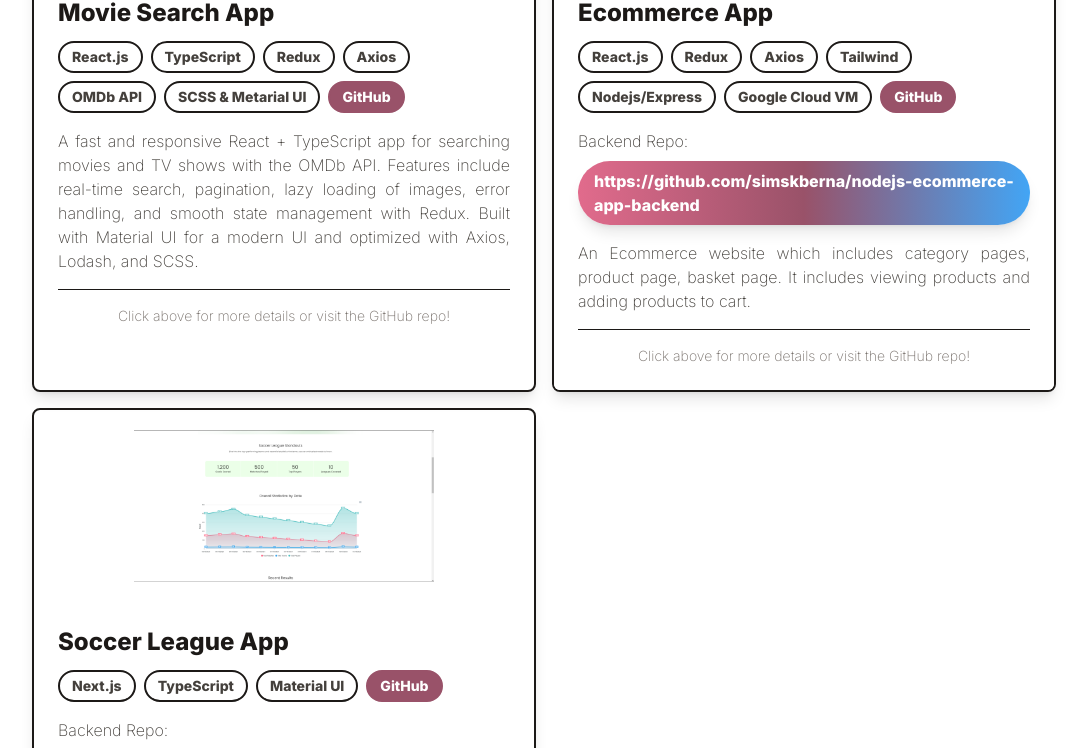
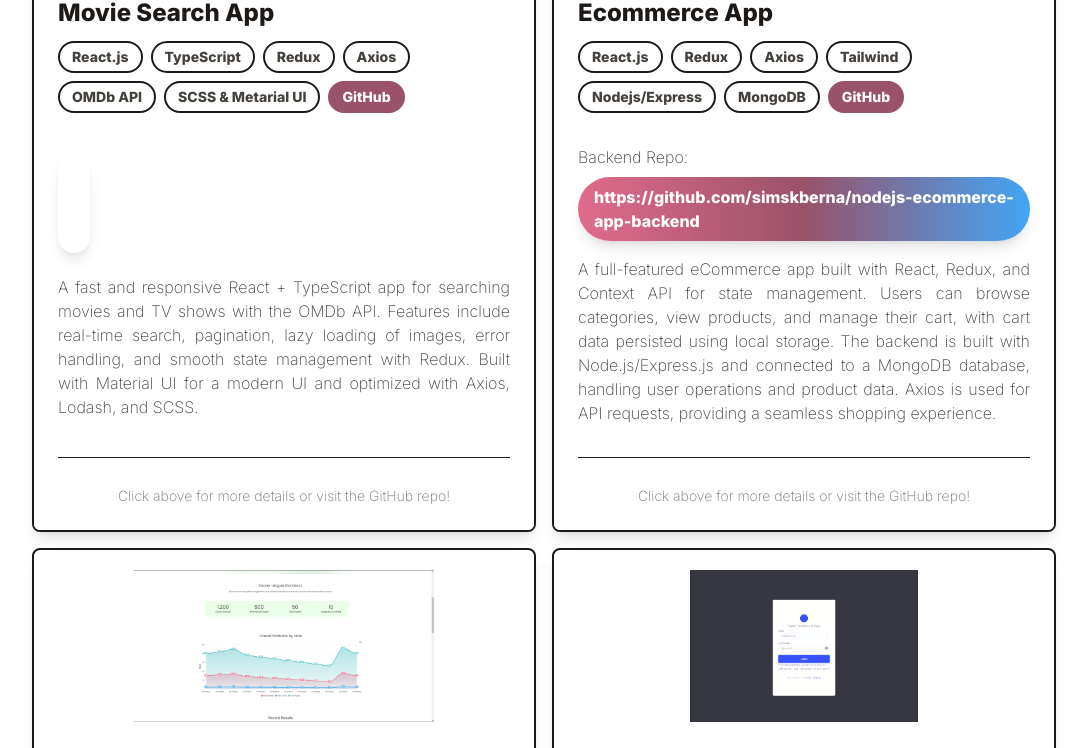
Before and after one commit to simskberna/react-portfoliowebsite, a React (Vite) app: page / in a window 1280 px wide. Shown: the part 573-1321 px from the top of the page, without its empty margins (96-1183 px from the left). Built offline with nearby package versions, Linux system fonts and the light colour scheme.

Commit message:
update: ui improvements and new data

```diff
--- a/src/components/PortfolioItem.jsx
+++ b/src/components/PortfolioItem.jsx
@@ -16,7 +16,7 @@ const PortfolioItem = ({ title, imgUrl, stack, link, githubLink, description, ba
         />
       </a>
 
-      <div className="w-full p-6 bg-white dark:bg-stone-800">
+      <div className="w-full p-6 bg-white dark:bg-stone-800 flex flex-col justify-between flex-grow">
         <h3 className="text-xl md:text-2xl mb-3 font-semibold text-stone-900 dark:text-white transition-colors duration-200 ease-in-out group-hover:text-[#995269]">
           {title}
         </h3>
@@ -40,21 +40,20 @@ const PortfolioItem = ({ title, imgUrl, stack, link, githubLink, description, ba
           </a>
         </div>
 
-       { backendLink && <div className="my-4">
+        <div className="my-4">
           <span className="text-sm md:text-base text-stone-700 dark:text-white text-left mb-2 block">
-            Backend Repo:
+            {backendLink && 'Backend Repo:'}
           </span>
           <a
             href={backendLink}
             target="_blank"
             rel="noopener noreferrer"
-            className="inline-block text-sm md:text-base font-semibold bg-gradient-to-r from-[#e16b8c] via-[#995269] to-[#42a5f5] text-white py-2 px-4 rounded-full shadow-lg hover:scale-105 transform transition-all duration-300 ease-in-out hover:shadow-xl"
+            className={`${backendLink ? 'bg-gradient-to-r from-[#e16b8c] via-[#995269] to-[#42a5f5]' : 'min-h-[100px]'} inline-block text-sm md:text-base font-semibold  text-white py-2 px-4 rounded-full shadow-lg hover:scale-105 transform transition-all duration-300 ease-in-out hover:shadow-xl`}
           >
             {backendLink}
           </a>
-        </div>}
-
-        <p className="text-sm md:text-base text-stone-700 dark:text-white text-justify mb-4">
+        </div>
+        <p className="text-sm md:text-base text-stone-700 dark:text-white text-justify mb-4 flex-grow">
           {description}
         </p>
 
--- a/src/data/portfolio.js
+++ b/src/data/portfolio.js
@@ -11,11 +11,11 @@ export default [
     {
         title: 'Ecommerce App',
         imgUrl: '/assets/home.png',
-        stack: ['React.js','Redux','Axios','Tailwind','Nodejs/Express','Google Cloud VM'],
+        stack: ['React.js','Redux','Axios','Tailwind','Nodejs/Express','MongoDB'],
         githubLink: 'https://github.com/simskberna/web-app-fullstack-project',
         link: 'https://homeappliances.vercel.app/',
         backendLink:'https://github.com/simskberna/nodejs-ecommerce-app-backend',
-        description:'An Ecommerce website which includes category pages, product page, basket page. It includes viewing products and adding products to cart.'
+        description:'A full-featured eCommerce app built with React, Redux, and Context API for state management. Users can browse categories, view products, and manage their cart, with cart data persisted using local storage. The backend is built with Node.js/Express.js and connected to a MongoDB database, handling user operations and product data. Axios is used for API requests, providing a seamless shopping experience.'
     },
     {
         title: 'Soccer League App',
@@ -26,5 +26,13 @@ export default [
         backendLink:'https://github.com/simskberna/java-sboot-sleague-app-backend',
         description:'This project is a soccer league management application featuring a robust backend built with Java, Spring Boot, and PostgreSQL, and a dynamic frontend developed using Next.js, TypeScript, Tailwind CSS, Material UI, and Axios. The app enables efficient management of league data, displaying charts, tables with pagination, and other interactive components for both administrators and users. The backend handles all data processing and storage, while the frontend provides a sleek, responsive interface for seamless user experience.'
     },
+    {
+        title: 'Dashboard App',
+        imgUrl: '/assets/dashboard-app.gif',
+        stack: ['React.js','JavaScript','Tanstack Query','Context API','Material UI'],
+        githubLink: 'https://github.com/simskberna/react-dasboard-app',
+        link: '/',
+        description:'This is a dynamic dashboard built with React and Material-UI, designed for seamless data visualization and analysis. It integrates Axios for data fetching and TanStack Query for efficient data management and caching. Users can easily filter chart data based on selected dates (via a date picker) and platforms (via a dropdown), providing a responsive and interactive experience. The app utilizes Context API for global state management and Tailwind CSS for a sleek, modern design. It also includes pagination and filtering features for improved usability when viewing large datasets.'
+    },
 
 ]
```
Also changed, not shown: public/assets/dashboard-app.gif (added).
